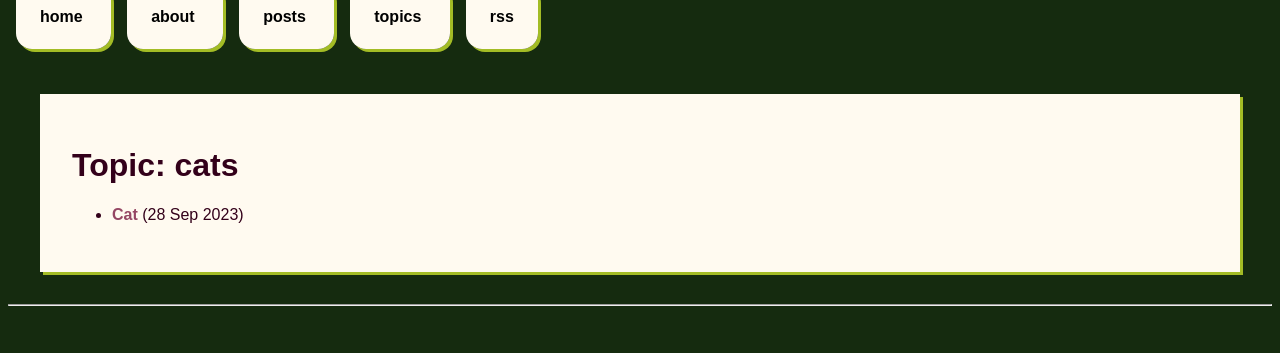
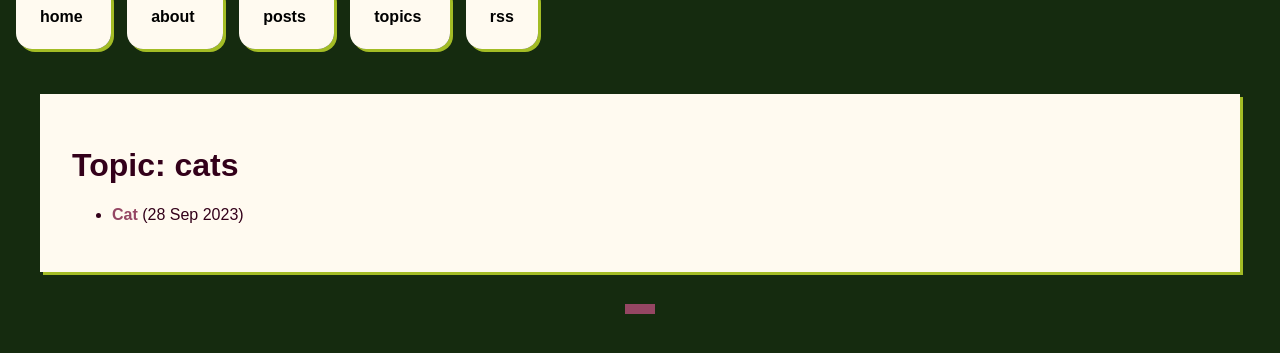
Before and after one commit to mossbeasts/mossbeasts.github.io, a Jekyll site: the page built from tag/cats.md, in a window 1280 px wide. Shown: the top 353 px of the page. Built offline with Jekyll 4.4.1, drawn with Linux system fonts in a browser that asks for light colours.

Commit message:
update styles.css

```diff
--- a/assets/css/styles.css
+++ b/assets/css/styles.css
@@ -66,3 +66,11 @@ img {
 	color: black;
 	text-decoration: none;
 }
+
+hr {
+	border: none;
+	height: 10px;
+	width: 30px;
+	align: center;
+	background-color: #954663;
+}
```
